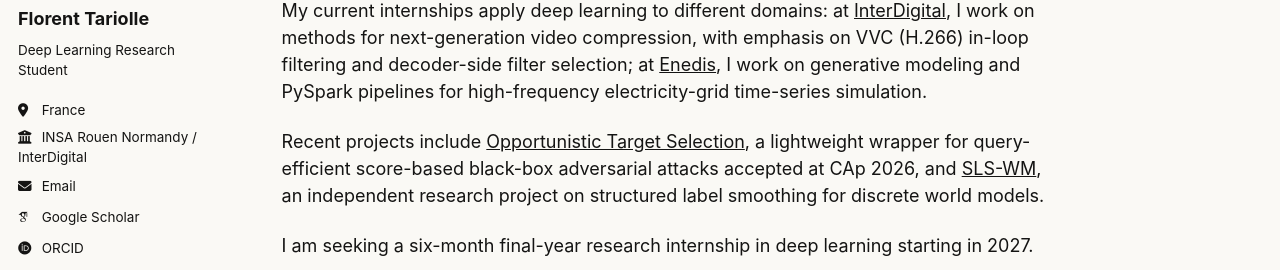
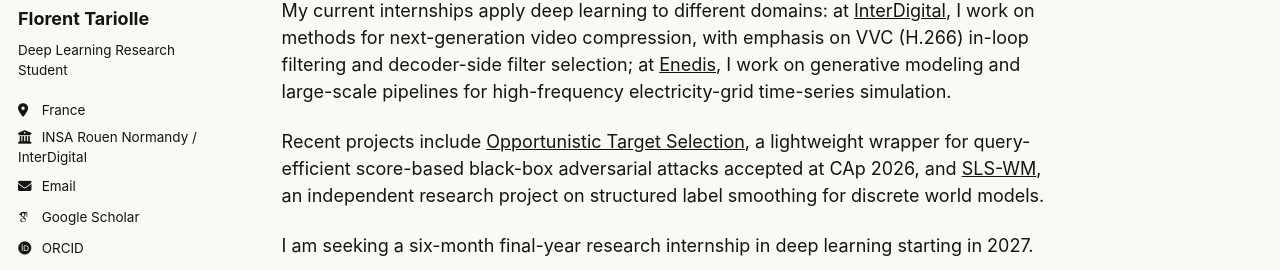
Before and after one commit to Tariolle/Tariolle.github.io, a Jekyll site: the page built from _pages/about.md, in a window 1280 px wide and 960 px high. Shown: the part 283-553 px from the top of the window. Built offline with Jekyll 4.4.1, drawn with Linux system fonts in a browser that asks for light colours; some web fonts are replaced; a script that is not in the unit is left out.

Commit message:
docs: update project and internship descriptions

```diff
--- a/_pages/about.md
+++ b/_pages/about.md
@@ -9,7 +9,7 @@ redirect_from:
 
 I am an engineering student in Computer Science and AI at [INSA Rouen Normandy](https://www.insa-rouen.fr/) and an incoming research-oriented M.Sc. student in Data Science at the [University of Rouen Normandy](https://mastersd.univ-rouen.fr/home.php). I am interested in deep learning broadly, especially representation learning, world models, deep reinforcement learning, and adversarial machine learning.
 
-My current internships apply deep learning to different domains: at [InterDigital](https://www.interdigital.com/video-lab/video-codec-research), I work on methods for next-generation video compression, with emphasis on VVC (H.266) in-loop filtering and decoder-side filter selection; at [Enedis](https://www.enedis.fr/), I work on generative modeling and PySpark pipelines for high-frequency electricity-grid time-series simulation.
+My current internships apply deep learning to different domains: at [InterDigital](https://www.interdigital.com/video-lab/video-codec-research), I work on methods for next-generation video compression, with emphasis on VVC (H.266) in-loop filtering and decoder-side filter selection; at [Enedis](https://www.enedis.fr/), I work on generative modeling and large-scale pipelines for high-frequency electricity-grid time-series simulation.
 
 Recent projects include [Opportunistic Target Selection](https://arxiv.org/abs/2605.25663), a lightweight wrapper for query-efficient score-based black-box adversarial attacks accepted at CAp 2026, and [SLS-WM](https://tariolle.github.io/sls-wm/), an independent research project on structured label smoothing for discrete world models.
 
```
Also changed, not shown: _pages/projects.md (+1 -1 lines).
